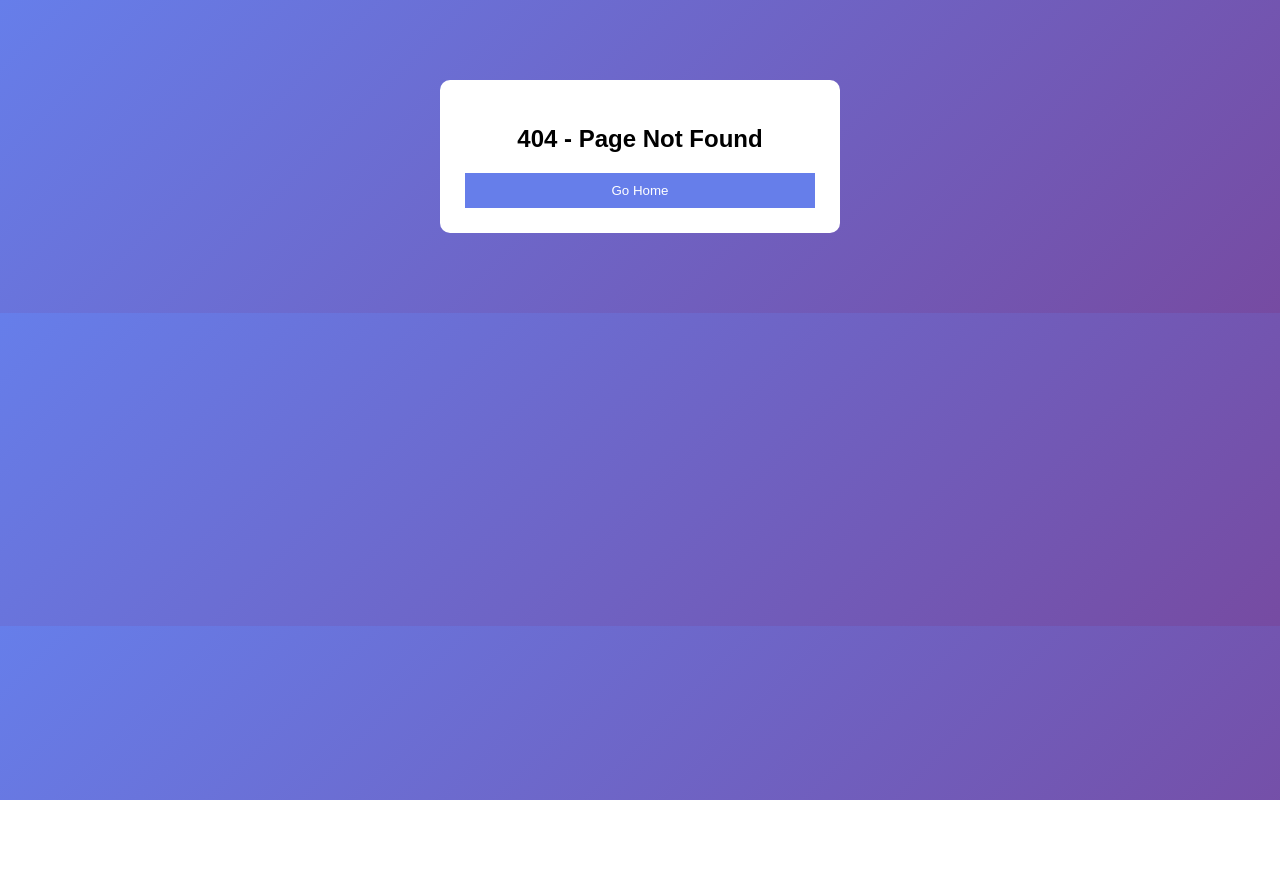
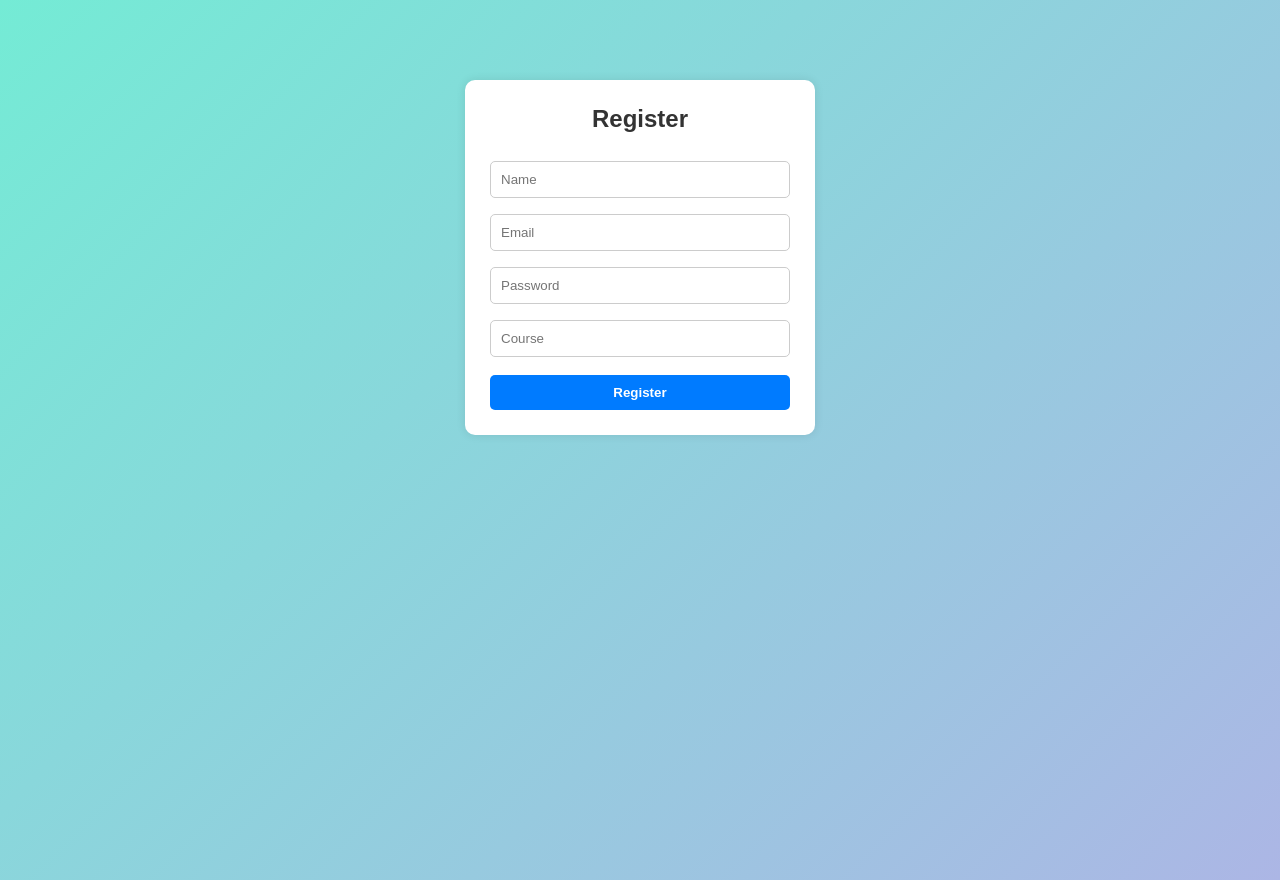
Before and after one commit to nitikamaan/ResolveX, a React (Create React App) app in the folder frontend/: page /register in a window 1280 px wide. Before the commit this address had no page. Before the commit the page ends 800 px from the top, so only its background shows below. Built offline with nearby package versions, Linux system fonts and the light colour scheme.

Commit message:
fixing backend

```diff
--- a/frontend/src/App.css
+++ b/frontend/src/App.css
@@ -1,38 +1,55 @@
-.App {
+/* Container */
+.container {
+  width: 350px;
+  margin: 80px auto;
+  padding: 25px;
+  background: #ffffff;
+  border-radius: 10px;
+  box-shadow: 0 0 10px rgba(0,0,0,0.1);
   text-align: center;
 }
 
-.App-logo {
-  height: 40vmin;
-  pointer-events: none;
+/* Headings */
+h2 {
+  margin-bottom: 20px;
+  color: #333;
 }
 
-@media (prefers-reduced-motion: no-preference) {
-  .App-logo {
-    animation: App-logo-spin infinite 20s linear;
-  }
+/* Inputs */
+input {
+  width: 100%;
+  padding: 10px;
+  margin: 8px 0;
+  border: 1px solid #ccc;
+  border-radius: 5px;
+  outline: none;
 }
 
-.App-header {
-  background-color: #282c34;
-  min-height: 100vh;
-  display: flex;
-  flex-direction: column;
-  align-items: center;
-  justify-content: center;
-  font-size: calc(10px + 2vmin);
+/* Buttons */
+button {
+  width: 100%;
+  padding: 10px;
+  margin-top: 10px;
+  background: #007bff;
   color: white;
+  border: none;
+  border-radius: 5px;
+  cursor: pointer;
+  font-weight: bold;
 }
 
-.App-link {
-  color: #61dafb;
+button:hover {
+  background: #0056b3;
 }
 
-@keyframes App-logo-spin {
-  from {
-    transform: rotate(0deg);
-  }
-  to {
-    transform: rotate(360deg);
-  }
+/* Error message */
+.error {
+  color: red;
+  margin-bottom: 10px;
 }
+
+/* Dashboard text */
+h3 {
+  margin: 5px 0;
+  color: #444;
+}
--- a/frontend/src/App.js
+++ b/frontend/src/App.js
@@ -5,14 +5,24 @@ import Dashboard from "./pages/Dashboard";
 import ErrorPage from "./pages/ErrorPage";
 
 const PrivateRoute = ({ children }) => {
-  return localStorage.getItem("token") ? children : <Navigate to="/login" />;
+  const token = localStorage.getItem("token");
+
+  if (!token || token === "undefined" || token === "null") {
+    return <Navigate to="/login" />;
+  }
+
+  return children;
 };
 
 function App() {
   return (
     <BrowserRouter>
       <Routes>
-        <Route path="/" element={<Register />} />
+
+        {/* Redirect root */}
+        <Route path="/" element={<Navigate to="/login" />} />
+
+        <Route path="/register" element={<Register />} />
         <Route path="/login" element={<Login />} />
 
         <Route
@@ -25,6 +35,7 @@ function App() {
         />
 
         <Route path="*" element={<ErrorPage />} />
+
       </Routes>
     </BrowserRouter>
   );
--- a/frontend/src/index.css
+++ b/frontend/src/index.css
@@ -1,36 +1,13 @@
-body {
+/* Reset */
+* {
   margin: 0;
-  font-family: Arial;
-  background: linear-gradient(135deg, #667eea, #764ba2);
+  padding: 0;
+  box-sizing: border-box;
 }
 
-.container {
-  width: 350px;
-  margin: 80px auto;
-  background: white;
-  padding: 25px;
-  border-radius: 10px;
+/* Body */
+body {
+  font-family: Arial, sans-serif;
+  background: linear-gradient(135deg, #74ebd5, #ACB6E5);
+  min-height: 100vh;
 }
-
-h2 {
-  text-align: center;
-}
-
-input {
-  width: 100%;
-  padding: 10px;
-  margin: 8px 0;
-}
-
-button {
-  width: 100%;
-  padding: 10px;
-  background: #667eea;
-  color: white;
-  border: none;
-}
-
-.error {
-  color: red;
-  text-align: center;
-}
--- a/frontend/src/index.js
+++ b/frontend/src/index.js
@@ -1,7 +1,13 @@
 import React from 'react';
 import ReactDOM from 'react-dom/client';
 import './index.css';
+import './App.css'; // ✅ include main styles
 import App from './App';
 
 const root = ReactDOM.createRoot(document.getElementById('root'));
-root.render(<App />);
+
+root.render(
+  <React.StrictMode>
+    <App />
+  </React.StrictMode>
+);
--- a/frontend/src/pages/Dashboard.js
+++ b/frontend/src/pages/Dashboard.js
@@ -6,38 +6,69 @@ export default function Dashboard() {
 
   const [user, setUser] = useState({});
   const [course, setCourse] = useState("");
-  const [pass, setPass] = useState({});
+  const [pass, setPass] = useState({
+    oldPassword: "",
+    newPassword: ""
+  });
   const [error, setError] = useState("");
 
+  // ================= LOAD USER =================
   useEffect(() => {
-    API.get("/me", { headers: { Authorization: token } })
-      .then(res => setUser(res.data))
+    API.get("/me", {
+      headers: { Authorization: `Bearer ${token}` } // ✅ FIXED
+    })
+      .then(res => {
+        setUser(res.data);
+        setCourse(res.data.course || "");
+      })
       .catch(() => {
         localStorage.removeItem("token");
         window.location.href = "/login";
       });
   }, []);
 
+  // ================= UPDATE COURSE =================
   const updateCourse = async () => {
     try {
-      await API.put("/update-course", { course }, {
-        headers: { Authorization: token }
-      });
+      await API.put(
+        `/user/${user._id}`, // ✅ FIXED ROUTE
+        { course },
+        {
+          headers: { Authorization: `Bearer ${token}` }
+        }
+      );
+
       alert("Course Updated");
-    } catch {
-      setError("Error updating course");
+      setError("");
+    } catch (err) {
+      console.log(err);
+      setError(err.response?.data?.message || "Error updating course");
     }
   };
 
+  // ================= UPDATE PASSWORD =================
   const updatePassword = async () => {
     try {
-      await API.put("/update-password", pass, {
-        headers: { Authorization: token }
-      });
+      await API.put(
+        `/user/${user._id}`, // ✅ using same route
+        { password: pass.newPassword },
+        {
+          headers: { Authorization: `Bearer ${token}` }
+        }
+      );
+
       alert("Password Updated");
+      setError("");
     } catch (err) {
-      setError(err.response?.data);
+      console.log(err);
+      setError(err.response?.data?.message || "Error updating password");
     }
+  };
+
+  // ================= LOGOUT =================
+  const logout = () => {
+    localStorage.removeItem("token");
+    window.location.href = "/login";
   };
 
   return (
@@ -50,21 +81,28 @@ export default function Dashboard() {
 
       {error && <p className="error">{error}</p>}
 
-      <input placeholder="New Course" onChange={e=>setCourse(e.target.value)}/>
+      {/* UPDATE COURSE */}
+      <h4>Update Course</h4>
+      <input
+        placeholder="New Course"
+        value={course}
+        onChange={(e) => setCourse(e.target.value)}
+      />
       <button onClick={updateCourse}>Update Course</button>
 
-      <input type="password" placeholder="Old Password"
-        onChange={e=>setPass({...pass,oldPassword:e.target.value})}/>
-      <input type="password" placeholder="New Password"
-        onChange={e=>setPass({...pass,newPassword:e.target.value})}/>
+      {/* UPDATE PASSWORD */}
+      <h4>Update Password</h4>
+      <input
+        type="password"
+        placeholder="New Password"
+        onChange={(e) =>
+          setPass({ ...pass, newPassword: e.target.value })
+        }
+      />
       <button onClick={updatePassword}>Update Password</button>
 
-      <button onClick={()=>{
-        localStorage.removeItem("token");
-        window.location.href="/login";
-      }}>
-        Logout
-      </button>
+      {/* LOGOUT */}
+      <button onClick={logout}>Logout</button>
     </div>
   );
 }
--- a/frontend/src/pages/ErrorPage.js
+++ b/frontend/src/pages/ErrorPage.js
@@ -1,8 +1,21 @@
+import { useNavigate } from "react-router-dom";
+
 export default function ErrorPage() {
+  const navigate = useNavigate();
+
   return (
-    <div className="container">
-      <h2>404 - Page Not Found</h2>
-      <button onClick={()=>window.location.href="/"}>
+    <div className="container" style={{ textAlign: "center", marginTop: "50px" }}>
+      <h1>404</h1>
+      <h2>Page Not Found</h2>
+
+      <button
+        onClick={() => navigate("/")}
+        style={{
+          padding: "10px 20px",
+          marginTop: "20px",
+          cursor: "pointer"
+        }}
+      >
         Go Home
       </button>
     </div>
--- a/frontend/src/pages/Login.js
+++ b/frontend/src/pages/Login.js
@@ -2,28 +2,76 @@ import { useState } from "react";
 import API from "../api";
 
 export default function Login() {
-  const [data, setData] = useState({});
+  const [data, setData] = useState({
+    email: "",
+    password: ""
+  });
+
   const [error, setError] = useState("");
 
   const submit = async () => {
+    console.log("LOGIN CLICKED", data); // 🔥 debug
+
     try {
+      if (!data.email || !data.password) {
+        setError("All fields are required");
+        return;
+      }
+
       const res = await API.post("/login", data);
+
+      // Save token
       localStorage.setItem("token", res.data.token);
+
+      alert("Login successful!");
+
+      // Redirect
       window.location.href = "/dashboard";
+
     } catch (err) {
-      setError(err.response?.data);
+      console.log("LOGIN ERROR:", err); // 🔥 debug
+      setError(err.response?.data?.message || "Login failed");
     }
   };
 
   return (
     <div className="container">
       <h2>Login</h2>
+
       {error && <p className="error">{error}</p>}
 
-      <input placeholder="Email" onChange={e=>setData({...data,email:e.target.value})}/>
-      <input type="password" placeholder="Password" onChange={e=>setData({...data,password:e.target.value})}/>
+      {/* ✅ FORM FIX */}
+      <form
+        onSubmit={(e) => {
+          e.preventDefault();
+          submit();
+        }}
+      >
+        <input
+          placeholder="Email"
+          value={data.email}
+          onChange={(e) =>
+            setData({ ...data, email: e.target.value })
+          }
+        />
 
-      <button onClick={submit}>Login</button>
+        <input
+          type="password"
+          placeholder="Password"
+          value={data.password}
+          onChange={(e) =>
+            setData({ ...data, password: e.target.value })
+          }
+        />
+
+        {/* ✅ BUTTON FIX */}
+        <button
+          type="submit"
+          style={{ position: "relative", zIndex: 1000 }}
+        >
+          Login
+        </button>
+      </form>
     </div>
   );
 }
```
Also changed, not shown: 1 other file (tests, documents, lock files or other folders).
